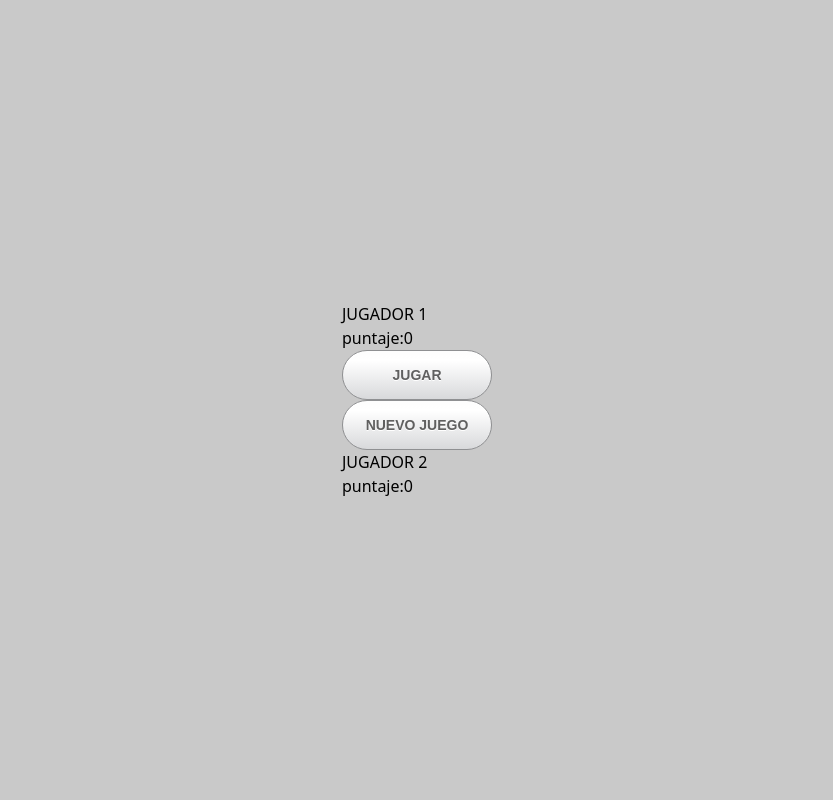
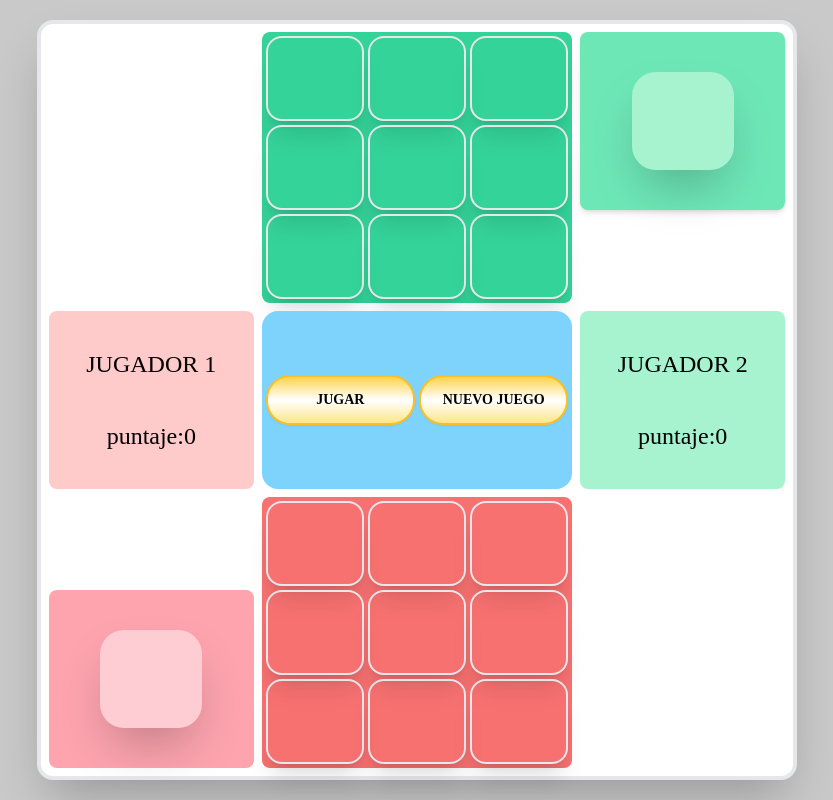
Before and after one commit to JanVal3k/Matatena, a React (Create React App) app: page / in a window 1280 px wide. Shown: the whole page, without its empty margins (223-1056 px from the left). Built offline with nearby package versions, Linux system fonts and the light colour scheme.

Commit message:
se ajusta el componente medinate tailwind

```diff
--- a/src/componentes/funcionales/App.js
+++ b/src/componentes/funcionales/App.js
@@ -1,9 +1,10 @@
 import React, { useState, useEffect, useCallback, useRef } from "react";
-import styles from "../../styles/styles.css";
+import "../../styles/styles.css";
 import DivPjs from "./DivPjUno";
 import { compararYEliminarImagenes } from "../clase/CompararDados";
 import ImagenRandom from "../clase/imagenRamdom";
 import FinDelJuego from "../clase/FinDelJuego";
+
 //--------------------------
 export default function App() {
   //-- Estados para las imagenes
@@ -22,6 +23,7 @@ export default function App() {
   const iteracionesRef = useRef(0);
   const intervaloRef = useRef(null);
   const seleccionDePj = useRef(0);
+  //url de fondo del tablero o otro
 
   //funcion que randeriza las imagens o bueno actualiza el estado del cual depente que imagen se va a renderizar al primer renderizado
   // const handleImagenesRandomizadas = useCallback((img1, img2) => {
@@ -221,12 +223,17 @@ export default function App() {
     return grid.map((cell, index) => (
       <div
         key={index}
-        className={styles.gridCell}
+        className="flex justify-center shadow-xl rounded-2xl border-2 items-center w-full h-full"
         onDragOver={handleDragOver}
         onDrop={(e) => handleDrop(e, index, playerGrid)} //esto prepara el escuchador o LISTENER para cuando se ejecute el handleDrop al soltar la imagen en uno de los grid
       >
         {cell && (
-          <img src={cell.DadoImg} alt={`Imagen ${cell.id}`} draggable={false} />
+          <img
+            className="max-w-[90%] max-h-[90%] object-contain"
+            src={cell.DadoImg}
+            alt={`Imagen ${cell.id}`}
+            draggable={false}
+          />
         )}
       </div>
     ));
@@ -235,7 +242,7 @@ export default function App() {
   /*FUNCIONES PARA MOVER LA IMAGENS*/
 
   return (
-    <div className={styles.parent}>
+    <div className="grid grid-cols-7 grid-rows-8 gap-2 p-2 border-solid border-4 border-gray-200 rounded-2xl shadow-2xl w-[95vmin] h-[95vmin] max-w-[1000px] max-h-[1000px] bg-white">
       {needsUpdatePj1 && (
         <ImagenRandom
           onImagenesGeneradas={(img) => {
@@ -253,45 +260,59 @@ export default function App() {
         />
       )}
       <div
-        className={styles.div1}
+        className="flex items-center justify-center col-start-1 row-start-7 col-span-2 row-span-2 bg-rose-300 rounded-lg h-full w-full"
         onDragStart={(e) => handleDragStart(e, imagenPj1, "div1")}
       >
+        <div className="h-[55%] w-[50%] shadow-2xl rounded-3xl bg-rose-200">
           {imagenPj1?.DadoImg && (
             <DivPjs.DivPjUno Src={imagenPj1.DadoImg} Id={imagenPj1.id} />
           )}
         </div>
-      <div className={styles.div2}>{renderGrid(grid1, 1)}</div>
-      <div className={styles.div3}>{renderGrid(grid2, 2)}</div>
-
-      <div className={styles.div4}>
-        JUGADOR 1
-        <br />
-        puntaje:{puntajePj1}
+      </div>
+      <div className="grid grid-cols-3 grid-rows-3 gap-1 p-1 col-start-3 row-start-6 col-span-3 row-span-3 flex justify-center items-center rounded-lg bg-red-400 ">
+        {renderGrid(grid1, 1)}
+      </div>
+      <div className="grid grid-cols-3 grid-rows-3 gap-1 p-1 col-start-3 row-start-1 col-span-3 row-span-3 flex justify-center items-center rounded-lg bg-emerald-400">
+        {renderGrid(grid2, 2)}
       </div>
 
-      <div className={styles.div7}>
-        <button className={styles.buttonJugar} onClick={handleClick}>
+      <div className="flex flex-col justify-center items-center text-2xl text-center gap-1 p-1 col-start-1 row-start-4 col-span-2 row-span-2 rounded-lg bg-red-200">
+        <span className="font-['Source_Sans_Pro']">JUGADOR 1</span>
+        <br />
+        <span className="font-['Source_Sans_Pro']">puntaje:{puntajePj1}</span>
+      </div>
+
+      <div className="flex justify-center items-center gap-1 p-1 col-start-3 row-start-4 col-span-3 row-span-2 rounded-2xl bg-sky-300">
+        <button
+          className="flex items-center justify-center w-[150px] h-[50px] rounded-3xl border-2 border-amber-400 text-black text-sm font-semibold      cursor-pointer transition-all duration-400 font-['Source_Sans_Pro'] bg-gradient-to-t from-amber-200 via-white to-amber-300 shadow-sm hover:shadow-custom active:shadow-custom-active focus:shadow-custom-active focus:outline-none"
+          onClick={handleClick}
+        >
           JUGAR
         </button>
-        <button className={styles.buttonJugar} onClick={handleClick2}>
+        <button
+          className="flex items-center justify-center w-[150px] h-[50px] rounded-3xl border-2 border-amber-400 text-black text-sm font-semibold      cursor-pointer transition-all duration-400 font-['Source_Sans_Pro'] bg-gradient-to-t from-amber-200 via-white to-amber-300 shadow-sm hover:shadow-custom active:shadow-custom-active focus:shadow-custom-active focus:outline-none"
+          onClick={handleClick2}
+        >
           NUEVO JUEGO
         </button>
       </div>
 
-      <div className={styles.div5}>
-        JUGADOR 2
+      <div className="flex flex-col justify-center items-center text-2xl text-center gap-1 p-1 col-start-6 row-start-4 col-span-2 row-span-2 rounded-lg bg-emerald-200 ">
+        <span className="font-['Source_Sans_Pro']">JUGADOR 2</span>
         <br />
-        puntaje:{puntajePj2}
+        <span className="font-['Source_Sans_Pro']">puntaje:{puntajePj2}</span>
       </div>
 
       <div
-        className={styles.div6}
+        className="flex items-center justify-center col-start-6 row-start-1 col-span-2 row-span-2 bg-emerald-300 rounded-lg shadow-md h-full w-full "
         onDragStart={(e) => handleDragStart(e, imagenPj2, "div6")}
       >
+        <div className="h-[55%] w-[50%] shadow-2xl rounded-3xl bg-emerald-200">
           {imagenPj2?.DadoImg && (
             <DivPjs.DivPjDos Src={imagenPj2?.DadoImg} Id={imagenPj2?.id} />
           )}
         </div>
       </div>
+    </div>
   );
 }
--- a/src/componentes/funcionales/DivPjUno.js
+++ b/src/componentes/funcionales/DivPjUno.js
@@ -1,17 +1,25 @@
 import React from "react";
-import styles from "../../styles/styles.css";
+import "../../styles/styles.css";
 
 function DivPjUno({ Src, Id }) {
   return (
     <>
-      <img src={Src} alt={Id} className={styles.imagDomino} />
+      <img
+        src={Src}
+        alt={Id}
+        className="w-[100%] h-[100%] max-w-[100%] block m-auto cursor-pointer"
+      />
     </>
   );
 }
 function DivPjDos({ Src, Id }) {
   return (
     <>
-      <img src={Src} alt={Id} className={styles.imagDomino} />
+      <img
+        src={Src}
+        alt={Id}
+        className="w-[100%] h-[100%] max-w-[100%] block m-auto cursor-pointer"
+      />
     </>
   );
 }
--- a/src/styles/styles.css
+++ b/src/styles/styles.css
@@ -11,102 +11,3 @@ body, html {
   align-items: center;
   background-color: #c9c9c9; /* Color de fondo opcional */
 }
-.parent {
-  display: grid;
-  grid-template-columns: repeat(7, 1fr);
-  grid-template-rows: repeat(8, 1fr);
-  gap: 2px;
-  padding: 2px;
-  border: solid 4px black;
-  width: 100vmin;
-  height: 100vmin;
-  max-width: 1000px;
-  max-height: 1000px;
-  background-color: white;
-  margin: auto;
-}
-.div1, .div2, .div3, .div4, .div5, .div6, .div7 {
-  border: solid 4px black;
-  display: grid;
-  grid-template-columns: repeat(3, 1fr);
-  grid-template-rows: repeat(3, 1fr);
-  gap: 2px;
-  padding: 2px;
-
-}
-
-
-.div1 { grid-area: 7 / 1 / span 2 / span 2; }
-.div2 { grid-area: 6 / 3 / span 3 / span 3; }
-.div3 { grid-area: 1 / 3 / span 3 / span 3; }
-.div4 { grid-area: 4 / 1 / span 2 / span 2; }
-.div5 { grid-area: 4 / 6 / span 2 / span 2; }
-.div6 { grid-area: 1 / 6 / span 2 / span 2; }
-.div7 { grid-area: 4 / 3 / span 2 / span 3; }
-
-.div1 > div, .div2 > div, .div3 > div, .div4 > div, .div5 > div, .div6 > div, .div7 > div {
-  border: solid 1px black;
-  display: flex;
-  justify-content: center;
-  align-items: center;
-  font-size: 0.8em;
-}
-.div1, .div4, .div5, .div6, .div7 {
-  display: flex;
-  justify-content: center;
-  align-items: center;
-  font-size: 1.5em;
-  text-align: center
-}
-.imagDomino{
-  width: 80%; /* Ajusta el ancho al 100% del contenedor padre */
-  height: auto; /* Mantiene la proporción de la imagen */
-  max-width: 80%; /* Limita el ancho máximo a 500px */
-  display: block;
-  margin: auto;
-}
-/*Poner la imagen pequeña en el gird 3x3*/
-.gridCell {
-  display: flex;
-  justify-content: center;
-  align-items: center;
-  width: 100%;
-  height: 100%;
-}
-
-.gridCell img {
-  max-width: 80%;
-  max-height: 80%;
-  object-fit: contain; /*para que se ajuste proporcionalmente*/
-}
-
-button {
-  display: flex;
-  align-items: center;
-  justify-content: center;
-  outline: none;
-  cursor: pointer;
-  width: 150px;
-  height: 50px;
-  background-image: linear-gradient(to top, #D8D9DB 0%, #fff 80%, #FDFDFD 100%);
-  border-radius: 30px;
-  border: 1px solid #8F9092;
-  transition: all 0.2s ease;
-  font-family: "Source Sans Pro", sans-serif;
-  font-size: 14px;
-  font-weight: 600;
-  color: #606060;
-  text-shadow: 0 1px #fff;
-}
-
-button:hover {
-  box-shadow: 0 4px 3px 1px #FCFCFC, 0 6px 8px #D6D7D9, 0 -4px 4px #CECFD1, 0 -6px 4px #FEFEFE, inset 0 0 3px 3px #CECFD1;
-}
-
-button:active {
-  box-shadow: 0 4px 3px 1px #FCFCFC, 0 6px 8px #D6D7D9, 0 -4px 4px #CECFD1, 0 -6px 4px #FEFEFE, inset 0 0 5px 3px #999, inset 0 0 30px #aaa;
-}
-
-button:focus {
-  box-shadow: 0 4px 3px 1px #FCFCFC, 0 6px 8px #D6D7D9, 0 -4px 4px #CECFD1, 0 -6px 4px #FEFEFE, inset 0 0 5px 3px #999, inset 0 0 30px #aaa;
-}
--- a/tailwind.config.js
+++ b/tailwind.config.js
@@ -2,7 +2,11 @@
 module.exports = {
   content: ["./src/**/*.{html,js}"],
   theme: {
-    extend: {},
+    extend: {
+      /*backgroundImage: {
+        fondoestrellas: "url('/image/fondoestrellas.gif')",
+      },*/
+    },
   },
   plugins: [],
 };
```
Also changed, not shown: public/image/fondoestrellas.gif (added), src/styles/Mover.module.sass (deleted). Lines whose indentation alone changed are shown as unchanged.
